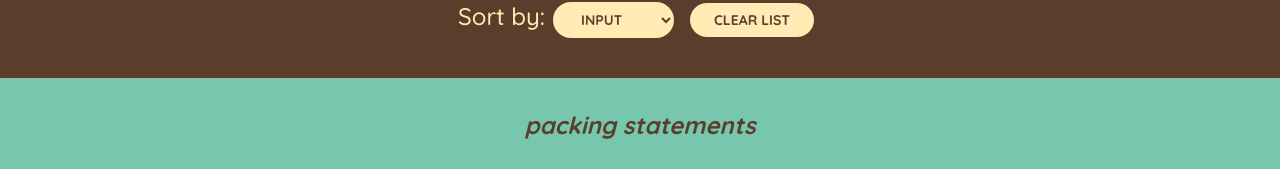
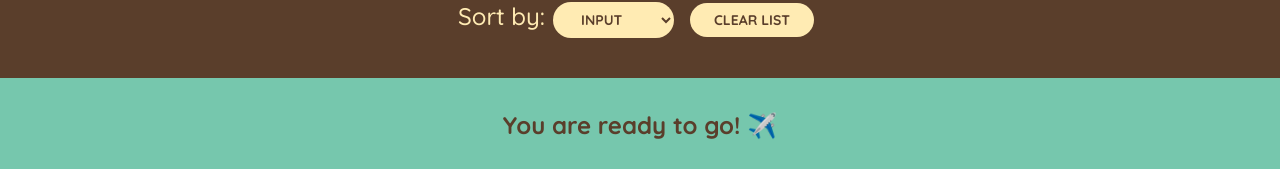
Before and after one commit to ihtishamsaeed414/travelkeep, a React (Create React App) app: page / in a window 1280 px wide. Shown: the part 628-797 px from the top of the page. Built offline with nearby package versions, Linux system fonts and the light colour scheme.

Commit message:
Statement Added

```diff
--- a/src/components/Stats.js
+++ b/src/components/Stats.js
@@ -1,7 +1,17 @@
-export default function Stats() {
+import React from "react";
+export default function Stats({ totalEntered, selectedCount }) {
+  const percentage = (selectedCount / totalEntered) * 100;
   return (
     <footer className="stats">
-      <em>packing statements</em>
+      {/* <em>packing statements</em> */}
+      {selectedCount === totalEntered ? (
+        <p>You are ready to go! ✈️</p>
+      ) : (
+        <p>
+          You have selected {selectedCount} out of {totalEntered} items.
+          You are {percentage.toFixed(2)}% ready to go.
+        </p>
+      )}
     </footer>
   );
 }
```
